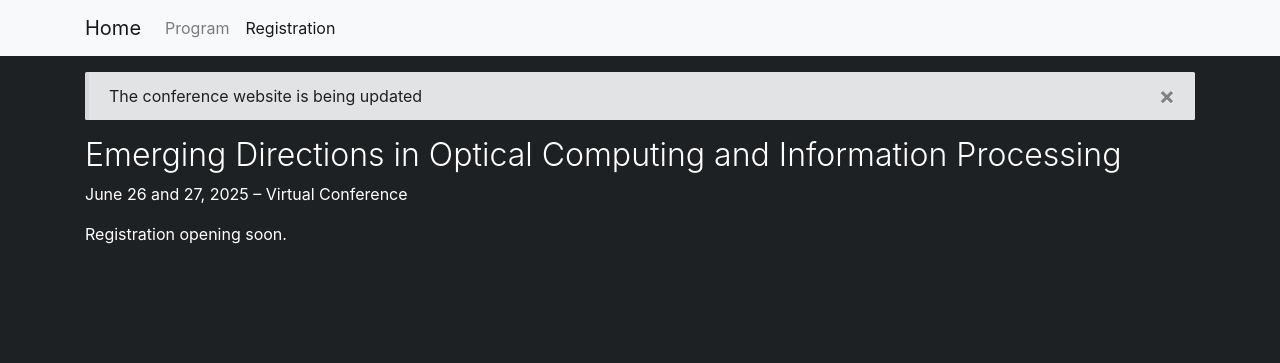
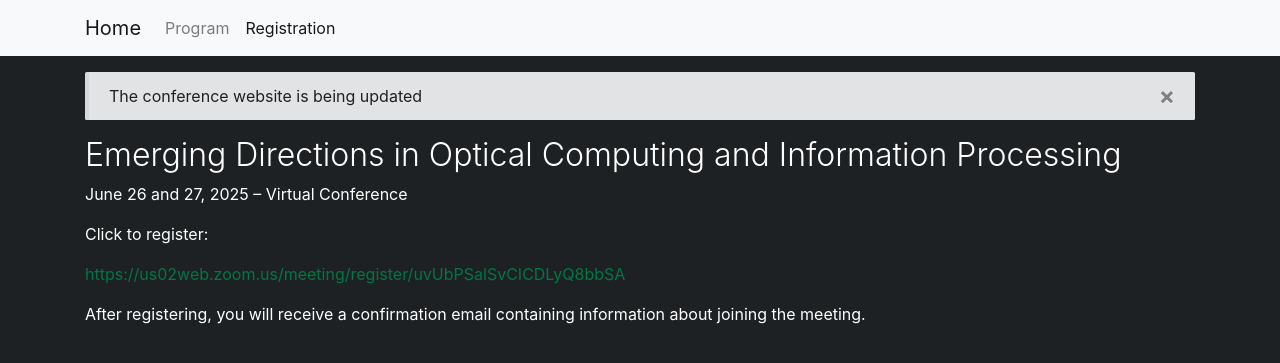
Before and after one commit to mirilabqc/mini-conference-site, a Jekyll site: the page built from registration/index.md, in a window 1280 px wide. Shown: the top 363 px of the page. Built offline with Jekyll 4.4.1, drawn with Linux system fonts in a browser that asks for light colours.

Commit message:
adds registration link

```diff
--- a/registration/index.md
+++ b/registration/index.md
@@ -6,4 +6,8 @@ permalink: /registration/
 <h1 class="display-3" style="font-size: 2.0rem;">{{ site.title }}</h1>
 June 26 and 27, 2025 – Virtual Conference
 
-Registration opening soon.
+Click to register:
+
+[https://us02web.zoom.us/meeting/register/uvUbPSalSvCICDLyQ8bbSA](https://us02web.zoom.us/meeting/register/uvUbPSalSvCICDLyQ8bbSA)
+
+After registering, you will receive a confirmation email containing information about joining the meeting.
```
